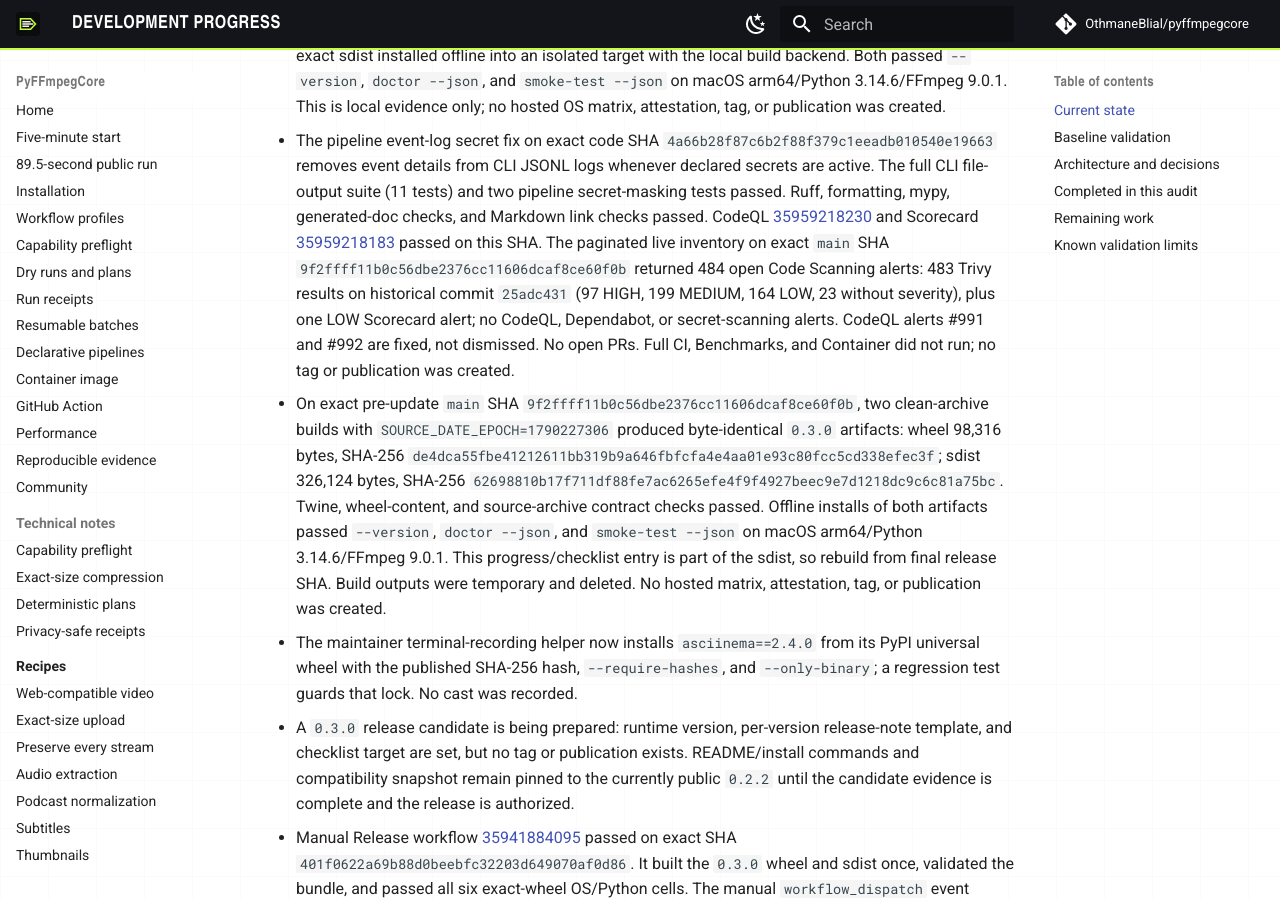
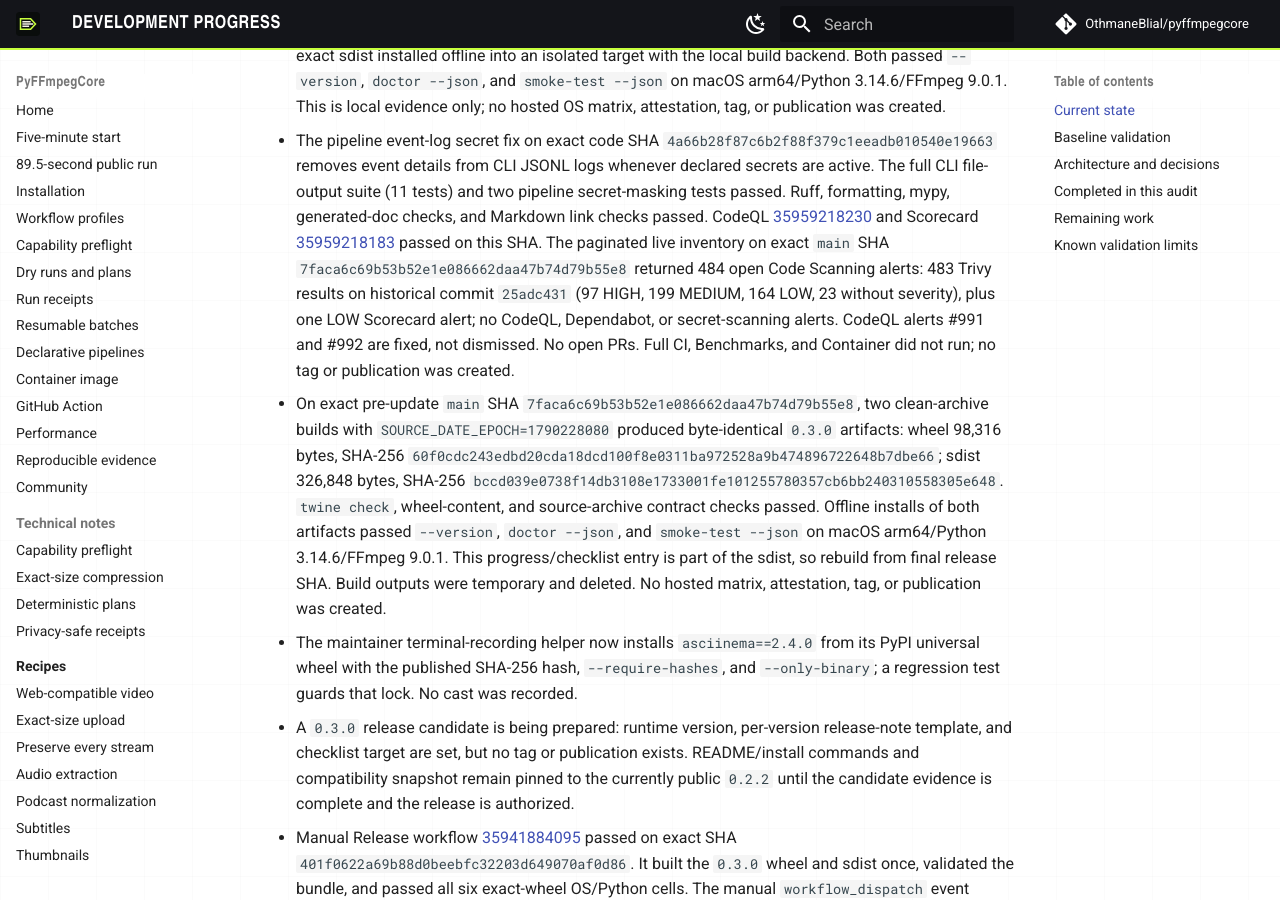
Before and after one commit to OthmaneBlial/pyffmpegcore, an MkDocs documentation site: the page built from docs/PROGRESS.md, in a window 1280 px wide and 900 px high, scrolled down 1718 px. Built offline with MkDocs 1.6.1 and Material for MkDocs 9.7.7, drawn with Linux system fonts in a browser that asks for light colours; comment, search, counter and statistics services are not loaded.

Commit message:
docs: refresh artifact and security evidence

```diff
--- a/docs/PROGRESS.md
+++ b/docs/PROGRESS.md
@@ -14,8 +14,8 @@
 - The output-race fix on exact SHA `c801b90692f4d32f797602a1aeb096a74701802e` passed CodeQL [35957295722](https://github.com/OthmaneBlial/pyffmpegcore/actions/runs/35957295722) and Scorecard [35957295720](https://github.com/OthmaneBlial/pyffmpegcore/actions/runs/35957295720). Fourteen focused file, receipt, migration, and write-race tests passed locally with Ruff, formatting, mypy, docs checks, and `git diff --check`. Full CI, Benchmarks, and Container did not run; no tag or release was created.
 - On exact `main` SHA `ba981e9d3c7d451baabd3e2662b94e5a303fc979`, CLI file outputs and batch/pipeline state claims now distinguish a destination collision from a parent-directory error and report actionable failures. Sixty focused CLI, batch, pipeline, and receipt tests passed with Ruff, formatting, mypy, generated-doc checks, link checks, and `git diff --check`. CodeQL [35957849103](https://github.com/OthmaneBlial/pyffmpegcore/actions/runs/35957849103) and Scorecard [35957849130](https://github.com/OthmaneBlial/pyffmpegcore/actions/runs/35957849130) passed on that SHA. The live open-PR query returned none. Full CI, Benchmarks, and Container did not run; no tag or release was created.
 - Two local `0.3.0` builds from a clean archive of exact source SHA `ba981e9d3c7d451baabd3e2662b94e5a303fc979` were byte-identical with `SOURCE_DATE_EPOCH=1790225853`: wheel 98,262 bytes, SHA-256 `45633903733ac04cccb96d33eca65e9d33cbd3c249cf39d723d160b79d984e22`; sdist 323,909 bytes, SHA-256 `75041d8efafc264bce97b0f8a74e498c621e3891b7167e28d483b108f6c11ddc`. `twine check`, wheel contents, and sdist contents passed. The exact wheel installed offline into a clean venv; the exact sdist installed offline into an isolated target with the local build backend. Both passed `--version`, `doctor --json`, and `smoke-test --json` on macOS arm64/Python 3.14.6/FFmpeg 9.0.1. This is local evidence only; no hosted OS matrix, attestation, tag, or publication was created.
-- The pipeline event-log secret fix on exact code SHA `4a66b28f87c6b2f88f379c1eeadb010540e19663` removes event details from CLI JSONL logs whenever declared secrets are active. The full CLI file-output suite (11 tests) and two pipeline secret-masking tests passed. Ruff, formatting, mypy, generated-doc checks, and Markdown link checks passed. CodeQL [35959218230](https://github.com/OthmaneBlial/pyffmpegcore/actions/runs/35959218230) and Scorecard [35959218183](https://github.com/OthmaneBlial/pyffmpegcore/actions/runs/35959218183) passed on this SHA. The paginated live inventory on exact `main` SHA `9f2ffff11b0c56dbe2376cc11606dcaf8ce60f0b` returned 484 open Code Scanning alerts: 483 Trivy results on historical commit `25adc431` (97 HIGH, 199 MEDIUM, 164 LOW, 23 without severity), plus one LOW Scorecard alert; no CodeQL, Dependabot, or secret-scanning alerts. CodeQL alerts #991 and #992 are fixed, not dismissed. No open PRs. Full CI, Benchmarks, and Container did not run; no tag or publication was created.
-- On exact pre-update `main` SHA `9f2ffff11b0c56dbe2376cc11606dcaf8ce60f0b`, two clean-archive builds with `SOURCE_DATE_EPOCH=1790227306` produced byte-identical `0.3.0` artifacts: wheel 98,316 bytes, SHA-256 `de4dca55fbe41212611bb319b9a646fbfcfa4e4aa01e93c80fcc5cd338efec3f`; sdist 326,124 bytes, SHA-256 `62698810b17f711df88fe7ac6265efe4f9f4927beec9e7d1218dc9c6c81a75bc`. Twine, wheel-content, and source-archive contract checks passed. Offline installs of both artifacts passed `--version`, `doctor --json`, and `smoke-test --json` on macOS arm64/Python 3.14.6/FFmpeg 9.0.1. This progress/checklist entry is part of the sdist, so rebuild from final release SHA. Build outputs were temporary and deleted. No hosted matrix, attestation, tag, or publication was created.
+- The pipeline event-log secret fix on exact code SHA `4a66b28f87c6b2f88f379c1eeadb010540e19663` removes event details from CLI JSONL logs whenever declared secrets are active. The full CLI file-output suite (11 tests) and two pipeline secret-masking tests passed. Ruff, formatting, mypy, generated-doc checks, and Markdown link checks passed. CodeQL [35959218230](https://github.com/OthmaneBlial/pyffmpegcore/actions/runs/35959218230) and Scorecard [35959218183](https://github.com/OthmaneBlial/pyffmpegcore/actions/runs/35959218183) passed on this SHA. The paginated live inventory on exact `main` SHA `7faca6c69b53b52e1e086662daa47b74d79b55e8` returned 484 open Code Scanning alerts: 483 Trivy results on historical commit `25adc431` (97 HIGH, 199 MEDIUM, 164 LOW, 23 without severity), plus one LOW Scorecard alert; no CodeQL, Dependabot, or secret-scanning alerts. CodeQL alerts #991 and #992 are fixed, not dismissed. No open PRs. Full CI, Benchmarks, and Container did not run; no tag or publication was created.
+- On exact pre-update `main` SHA `7faca6c69b53b52e1e086662daa47b74d79b55e8`, two clean-archive builds with `SOURCE_DATE_EPOCH=1790228080` produced byte-identical `0.3.0` artifacts: wheel 98,316 bytes, SHA-256 `60f0cdc243edbd20cda18dcd100f8e0311ba972528a9b474896722648b7dbe66`; sdist 326,848 bytes, SHA-256 `bccd039e0738f14db3108e1733001fe101255780357cb6bb240310558305e648`. `twine check`, wheel-content, and source-archive contract checks passed. Offline installs of both artifacts passed `--version`, `doctor --json`, and `smoke-test --json` on macOS arm64/Python 3.14.6/FFmpeg 9.0.1. This progress/checklist entry is part of the sdist, so rebuild from final release SHA. Build outputs were temporary and deleted. No hosted matrix, attestation, tag, or publication was created.
 - The maintainer terminal-recording helper now installs `asciinema==2.4.0` from its PyPI universal wheel with the published SHA-256 hash, `--require-hashes`, and `--only-binary`; a regression test guards that lock. No cast was recorded.
 - A `0.3.0` release candidate is being prepared: runtime version, per-version release-note template, and checklist target are set, but no tag or publication exists. README/install commands and compatibility snapshot remain pinned to the currently public `0.2.2` until the candidate evidence is complete and the release is authorized.
 - Manual Release workflow [35941884095](https://github.com/OthmaneBlial/pyffmpegcore/actions/runs/35941884095) passed on exact SHA `401f0622a69b88d0beebfc32203d649070af0d86`. It built the `0.3.0` wheel and sdist once, validated the bundle, and passed all six exact-wheel OS/Python cells. The manual `workflow_dispatch` event skipped attestation, PyPI publication, public-install, and GitHub Release jobs.
```
Also changed, not shown: RELEASE_CHECKLIST.md (+4 -4 lines), ROADMAP.md (+3 -3 lines), SECURITY_TRIAGE.md (+3 -3 lines).
